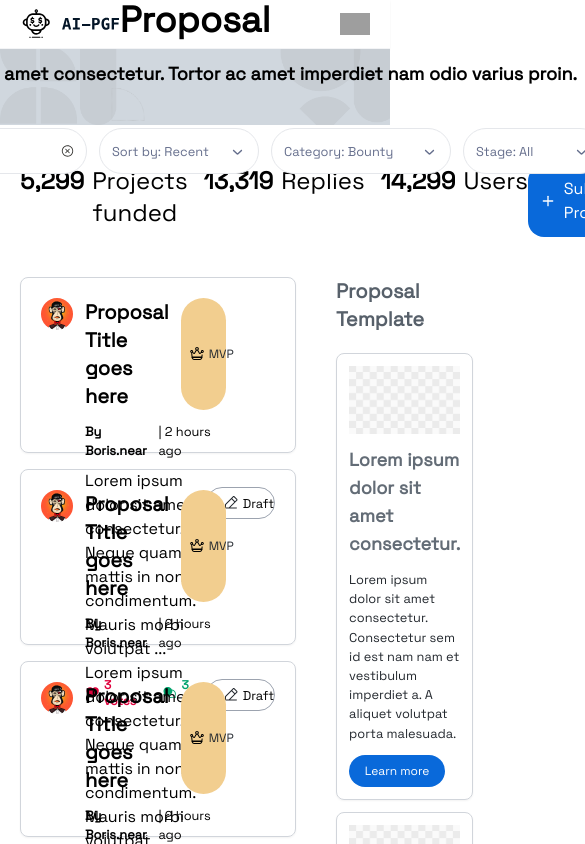
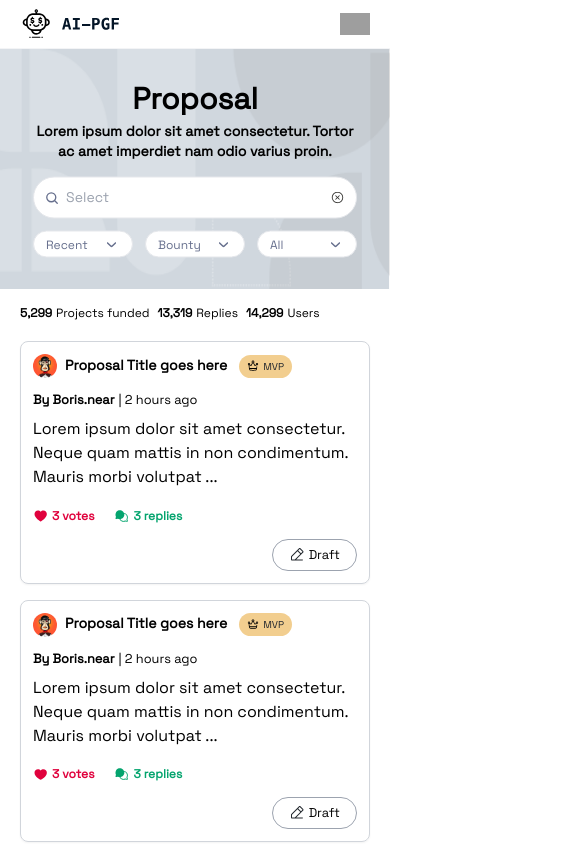
Before and after one commit to kurodenjiro/RFP-Agent-potlock, a Next.js app: page /proposals in a window 390 px wide. Shown: the top 844 px of the page, 585 px wide, since content can reach past the window. Built offline with nearby package versions, Linux system fonts and the light colour scheme; grey boxes are pictures that could not be loaded.

Commit message:
feat: proposal

```diff
--- a/src/app/proposals/page.tsx
+++ b/src/app/proposals/page.tsx
@@ -1,38 +1,63 @@
+"use client"
 import Footer from "@/components/Footer";
 import Header from "@/components/Header";
 import ProposalPost from "@/components/ProposalPost";
 import ProposalTemplate from "@/components/ProposalTemplate";
 import Section from "@/components/Section";
 import Link from "next/link";
+import { useEffect,useState } from "react";
 
 const Proposals = () =>{
+
+    const [windowSize, setWindowSize] = useState<any>({
+        width: null,
+        height: null
+    });
+
+    useEffect(() => {
+        function handleResize() {
+            setWindowSize({
+                width: window.innerWidth as number,
+                height: window.innerHeight as number,
+            });
+        }
+        window.addEventListener("resize", handleResize);
+        handleResize();
+
+        return () => window.removeEventListener("resize", handleResize);
+    }, []);
+
     return(
         <div className="w-full h-full">
             <Header/>
             <Section/>
             <div className="flex justify-center items-center">
-                <div className="md:max-w-screen-2xl md:px-20 px-5 w-full mt-10 pb-20">
+                <div className="md:max-w-screen-2xl md:px-20 px-5 w-full md:mt-10 mt-4 md:pb-20">
                     <div className="flex flex-row justify-between w-full">
-                        <div className="flex flex-row gap-4 text-2xl">
-                            <div className="flex flex-row gap-2">
+                        <div className="flex flex-row gap-2 md:gap-4 text-xs md:text-2xl">
+                            <div className="flex flex-row md:gap-2 gap-1">
                                 <span className="font-semibold">5,299</span>
                                 <span>Projects funded</span>
                             </div>
-                            <div className="flex flex-row gap-2">
+                            <div className="flex flex-row md:gap-2 gap-1">
                                 <span className="font-semibold">13,319</span>
                                 <span>Replies</span>
                             </div>
-                            <div className="flex flex-row gap-2">
+                            <div className="flex flex-row md:gap-2 gap-1">
                                 <span className="font-semibold">14,299</span>
                                 <span>Users</span>
                             </div>
                         </div>
-                        <Link href={"#"} className="flex flex-row gap-2 p-3 rounded-2xl bg-[#0969DA] text-white hover:bg-opacity-90">
-                            <img width={16} src="/assets/icon/add-white.svg" alt="icon" />
-                            <span>Submit Proposal</span>
-                        </Link>
+                        {
+                            windowSize?.width > 768 &&(
+                                <Link href={"#"} className="flex flex-row gap-2 p-3 rounded-2xl bg-[#0969DA] text-white hover:bg-opacity-90">
+                                    <img width={16} src="/assets/icon/add-white.svg" alt="icon" />
+                                    <span>Submit Proposal</span>
+                                </Link>
+                            )
+                        }
                     </div>
-                    <div className="mt-10 flex flex-row flex-auto justify-between gap-10">
+                    <div className="mt-5 md:mt-10 flex flex-col md:flex-row flex-auto justify-between gap-10">
                         <div className="w-full h-full flex flex-col gap-4">
                             <ProposalPost/>
                             <ProposalPost/>
@@ -40,13 +65,13 @@ const Proposals = () =>{
                             <ProposalPost/>
                             <ProposalPost/>
                             <ProposalPost/>
-                            <div className="mt-10">
+                            <div className="mt-5 md:mt-10">
                                 <button className="border border-gray-300 bg-[#F6F8FA] p-3 text-center rounded-full w-full">
                                     <span className="font-semibold">Load More</span>
                                 </button>
                             </div>
                         </div>
-                        <div className="w-96 flex flex-col gap-3 border-b border-gray-200 pb-10">
+                        <div className="md:w-96 w-full flex flex-col gap-3 border-b border-gray-200 pb-10">
                             <div className="flex flex-col">
                                 <span className="text-xl text-[#57606A] font-semibold">Proposal Template</span>
                                 <div className="flex flex-col gap-3 mt-5">
@@ -54,7 +79,7 @@ const Proposals = () =>{
                                     <ProposalTemplate/>
                                 </div>
                             </div>
-                            <div className="flex flex-col gap-5">
+                            <div className="flex flex-col gap-5 mt-5 md:mt-0">
                                 <span className="text-xl text-[#57606A] font-semibold">How it works</span>
                                 <div className="flex flex-col gap-2">
                                     <div className="flex flex-row gap-5 w-full">
@@ -71,7 +96,7 @@ const Proposals = () =>{
                                     </div>
                                     <div className="flex flex-row gap-5 w-full">
                                         <div className="flex flex-col items-center">
-                                            <img width={20} className="w-16 h-5" src="/assets/icon/check.png" alt="icon" />
+                                            <img width={20} className="w-16 h-6 md:h-5" src="/assets/icon/check.png" alt="icon" />
                                             <div className="h-full w-0.5 bg-[#0969DA]"/>
                                         </div>
                                         <div className="flex flex-col gap-1">
@@ -83,7 +108,7 @@ const Proposals = () =>{
                                     </div>
                                     <div className="flex flex-row gap-5 w-full">
                                         <div className="flex flex-col items-center">
-                                            <img width={20} className="w-16 h-5" src="/assets/icon/check.png" alt="icon" />
+                                            <img width={20} className="w-16 h-6 md:h-5" src="/assets/icon/check.png" alt="icon" />
                                         </div>
                                         <div className="flex flex-col gap-1">
                                             <div className="flex flex-col gap-1">
@@ -99,8 +124,12 @@ const Proposals = () =>{
 
                 </div>
             </div>
-            <div className="w-full bg-[#F6F8FA] h-64 mb-14 flex flex-row justify-center md:gap-20 items-center">
-                <img width={20} className="w-96 h-48" src="/assets/background/bannerFooter.png" alt="banner" />
+            <div className="w-full bg-[#F6F8FA] h-64 md:mb-14 mb-5 mt-3 flex flex-col md:flex-row justify-center md:gap-20 items-center px-5 md:px-0">
+                {
+                    windowSize?.width >768&&(
+                        <img width={20} className="w-96 h-48" src="/assets/background/bannerFooter.png" alt="banner" />
+                    )
+                }
                 <div className="flex flex-col gap-7 max-w-md">
                     <div className="flex flex-col gap-1">
                         <p className="text-sm font-semibold">Lorem ipsum dolor sit amet consectetur. Dignissim consectetur egestas .</p>
--- a/src/components/ProposalPost.tsx
+++ b/src/components/ProposalPost.tsx
@@ -1,4 +1,26 @@
+"use client"
+import { useState,useEffect } from "react";
+
 const ProposalPost = () => {
+
+    const [windowSize, setWindowSize] = useState<any>({
+        width: null,
+        height: null
+    });
+
+    useEffect(() => {
+        function handleResize() {
+            setWindowSize({
+                width: window.innerWidth as number,
+                height: window.innerHeight as number,
+            });
+        }
+        window.addEventListener("resize", handleResize);
+        handleResize();
+
+        return () => window.removeEventListener("resize", handleResize);
+    }, []);
+
 
     const truncateString = (str: string) =>{
         if(str.length > 100){
@@ -8,18 +30,35 @@ const ProposalPost = () => {
     }
 
     return(
-        <div className="w-full border border-gray-300 h-44 rounded-lg shadow-sm p-5">
-            <div className="flex flex-row gap-3 items-center justify-between">
+        <div className="w-full border border-gray-300 md:h-44 rounded-lg shadow-sm p-3 md:p-5">
+            <div className="flex md:flex-row flex-col gap-3 items-end md:items-center justify-between">
+                <div className="flex flex-col md:flex-row md:gap-3 gap-1">
+                    <div className="flex flex-row gap-2 items-center md:items-start">
+                        <img width={30} className="rounded-full md:w-8 md:h-8 w-6 h-6" src="/assets/avatar.png" alt="avatar" />
+                        {
+                            windowSize?.width <= 768&&(
                                 <div className="flex flex-row gap-3">
-                    <img width={30} className="rounded-full w-8 h-8" src="/assets/avatar.png" alt="avatar" />
+                                    <span className="text-sm md:text-xl font-semibold">Proposal Title  goes here</span>
+                                    <div className="flex flex-row gap-1 items-center bg-[#F2CE8F] p-1 px-2 rounded-full">
+                                        <img width={windowSize?.width<768?12:14} src="/assets/icon/mvp.svg" alt="icon" />
+                                        <small className="text-[#24292F] text-[10px]">MVP</small>
+                                    </div>
+                                </div>
+                            )
+                        }
+                    </div>
                     <div className="flex flex-col gap-1">
+                        {
+                            windowSize?.width > 768 &&(
                                 <div className="flex flex-row gap-3">
-                            <span className="text-xl font-semibold">Proposal Title  goes here</span>
+                                    <span className="text-sm md:text-xl font-semibold">Proposal Title  goes here</span>
                                     <div className="flex flex-row gap-1 items-center bg-[#F2CE8F] p-1 px-2 rounded-full">
                                         <img width={16} src="/assets/icon/mvp.svg" alt="icon" />
                                         <small className="text-[#24292F] text-xs">MVP</small>
                                     </div>
                                 </div>
+                            )
+                        }
                         <div className="flex flex-col gap-2">
                             <small className="font-semibold flex flex-row gap-1 items-center mt-2">
                                 By
--- a/src/components/Section.tsx
+++ b/src/components/Section.tsx
@@ -1,29 +1,80 @@
+"use client"
+
+import { useEffect,useState } from "react";
+
+
 const Section = () =>{
+
+    const [windowSize, setWindowSize] = useState<any>({
+        width: null,
+        height: null
+    });
+
+    useEffect(() => {
+        function handleResize() {
+            setWindowSize({
+                width: window.innerWidth as number,
+                height: window.innerHeight as number,
+            });
+        }
+        window.addEventListener("resize", handleResize);
+        handleResize();
+
+        return () => window.removeEventListener("resize", handleResize);
+    }, []);
+
+
     return(
         <div className="relative w-full h-full">
+            {
+                windowSize?.width <= 768?(
+                    <img width={100} className="w-full h-60" src="/assets/background/background-mobile.png" alt="background" />
+                ):(
                     <img width={100} className="w-full h-full" src="/assets/background/background-section.png" alt="background" />
+                )
+            }
             <div className="absolute top-1/2 left-1/2 transform -translate-x-1/2 -translate-y-1/2">
-                <div className="flex flex-col gap-5 text-center">
-                    <span className="font-semibold text-4xl">Proposal</span>
-                    <p className="font-semibold text-lg">Lorem ipsum dolor sit amet consectetur. Tortor ac amet imperdiet nam odio varius proin. </p>
-                    <div className="flex flex-row gap-3 mt-5">
-                        <div className="flex flex-row gap-2 border border-gray-200 bg-white text-black p-3 rounded-full w-[300px] items-center">
+                <div className="flex flex-col md:gap-5 gap-1 text-center px-5 items-center">
+                    <span className="font-semibold text-3xl md:text-4xl">Proposal</span>
+                    <p className="font-semibold text-sm max-w-sm md:max-w-6xl md:text-lg">Lorem ipsum dolor sit amet consectetur. Tortor ac amet imperdiet nam odio varius proin. </p>
+                    <div className="flex flex-col md:flex-row gap-3 mt-3 items-center">
+                        <div className="flex flex-row gap-2 border border-gray-200 bg-white text-black p-3 rounded-full w-full md:w-[300px] items-center">
                             <img width={14} src="/assets/icon/search.svg" alt="icon" />
-                            <input className="outline-none text-sm placeholder:text-sm w-full" type="text" placeholder="Select"/>
+                            <input className="outline-none text-xs md:text-xs placeholder:text-sm w-full" type="text" placeholder="Select"/>
                             <img width={14} src="/assets/icon/close.svg" alt="icon" />
                         </div>
-                        <button className="flex flex-row justify-between gap-2 border border-gray-200 bg-white text-black p-3 py-2 rounded-full w-[160px] items-center">
+                        <div className="flex flex-row gap-3 max-w-sm md:max-w-6xl">
+                            <button className="flex flex-row justify-between gap-2 border border-gray-200 bg-white text-black md:px-3 md:py-2 px-3 py-1 rounded-full w-[100px] md:w-[170px] items-center">
+                                {
+                                    windowSize?.width <= 768 ?(
+                                        <small className="text-[#666F8D] text-xs">Recent</small>
+                                    ):(
                                         <small className="text-[#666F8D]">Sort by: Recent</small>
+                                    )
+                                }
                                 <img width={17} src="/assets/icon/arrow-down-gray.svg" alt="icon" />
                             </button>
-                        <button className="flex flex-row justify-between gap-2 border border-gray-200 bg-white text-black p-3 py-2 rounded-full w-[180px] items-center">
+                            <button className="flex flex-row justify-between gap-2 border border-gray-200 bg-white text-black md:px-3 md:py-2 px-3 py-1 rounded-full w-[100px] md:w-[170px] items-center">
+                                {
+                                    windowSize?.width <= 768 ?(
+                                        <small className="text-[#666F8D] text-xs">Bounty</small>
+                                    ):(
                                         <small className="text-[#666F8D]">Category: Bounty</small>
+                                    )
+                                }
                                 <img width={17} src="/assets/icon/arrow-down-gray.svg" alt="icon" />
                             </button>
-                        <button className="flex flex-row justify-between gap-2 border border-gray-200 bg-white text-black p-3 py-2 rounded-full w-[140px] items-center">
+                            <button className="flex flex-row justify-between gap-2 border border-gray-200 bg-white text-black md:px-3 md:py-2 px-3 py-1 rounded-full w-[100px] md:w-[170px] items-center">
+                                {
+                                    windowSize?.width <= 768 ?(
+                                        <small className="text-[#666F8D] text-xs">All</small>
+                                    ):(
                                         <small className="text-[#666F8D]">Stage: All</small>
+                                    )
+                                }
                                 <img width={17} src="/assets/icon/arrow-down-gray.svg" alt="icon" />
                             </button>
+                        </div>
                     </div>
                 </div>
             </div>
```
Also changed, not shown: public/assets/background/background-mobile.png (added). Lines whose indentation alone changed are shown as unchanged.
